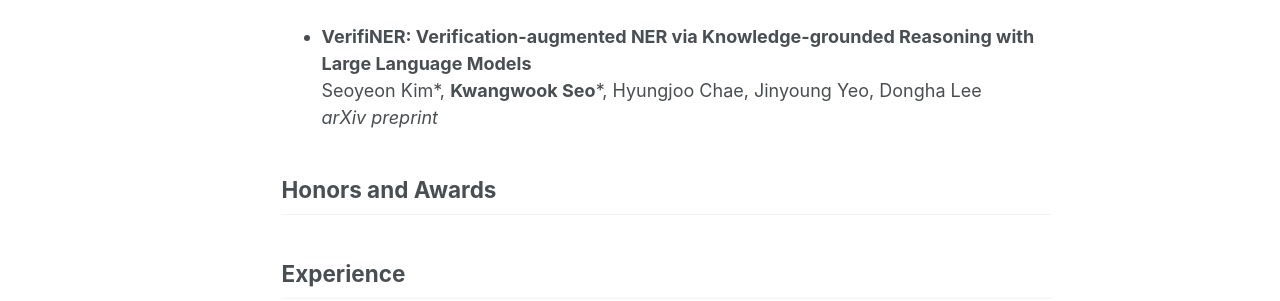
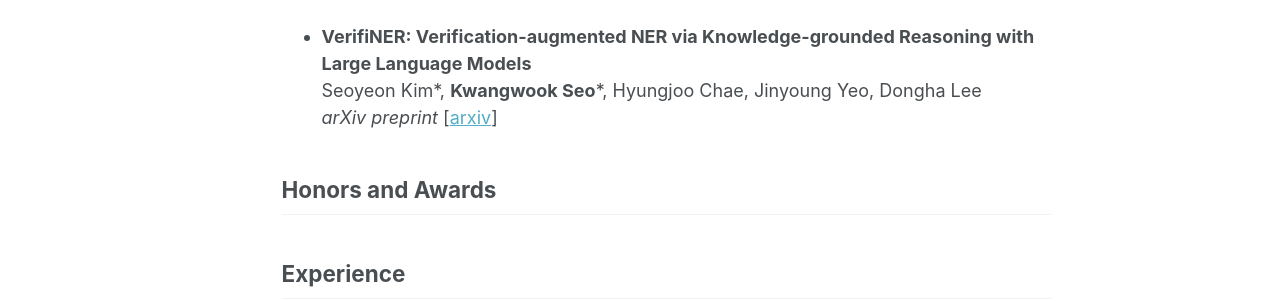
Before and after one commit to tommyEzreal/tommyEzreal.github.io, a Jekyll site: the page built from _pages/about.md, in a window 1280 px wide and 1105 px high. Shown: the part 606-907 px from the top of the window. Built offline with Jekyll 4.4.1, drawn with Linux system fonts in a browser that asks for light colours; some web fonts are replaced.

Commit message:
Update about.md

```diff
--- a/_pages/about.md
+++ b/_pages/about.md
@@ -21,7 +21,7 @@
 **2024**
 - <span style="color:darkbrown"> **VerifiNER: Verification-augmented NER via Knowledge-grounded Reasoning with Large Language Models** </span>
 Seoyeon Kim\*, **Kwangwook Seo**\*, Hyungjoo Chae, Jinyoung Yeo, Dongha Lee
-*arXiv preprint*
+*arXiv preprint* [[arxiv](https://arxiv.org/abs/2402.18374)]
 
 ## Honors and Awards
 
```
